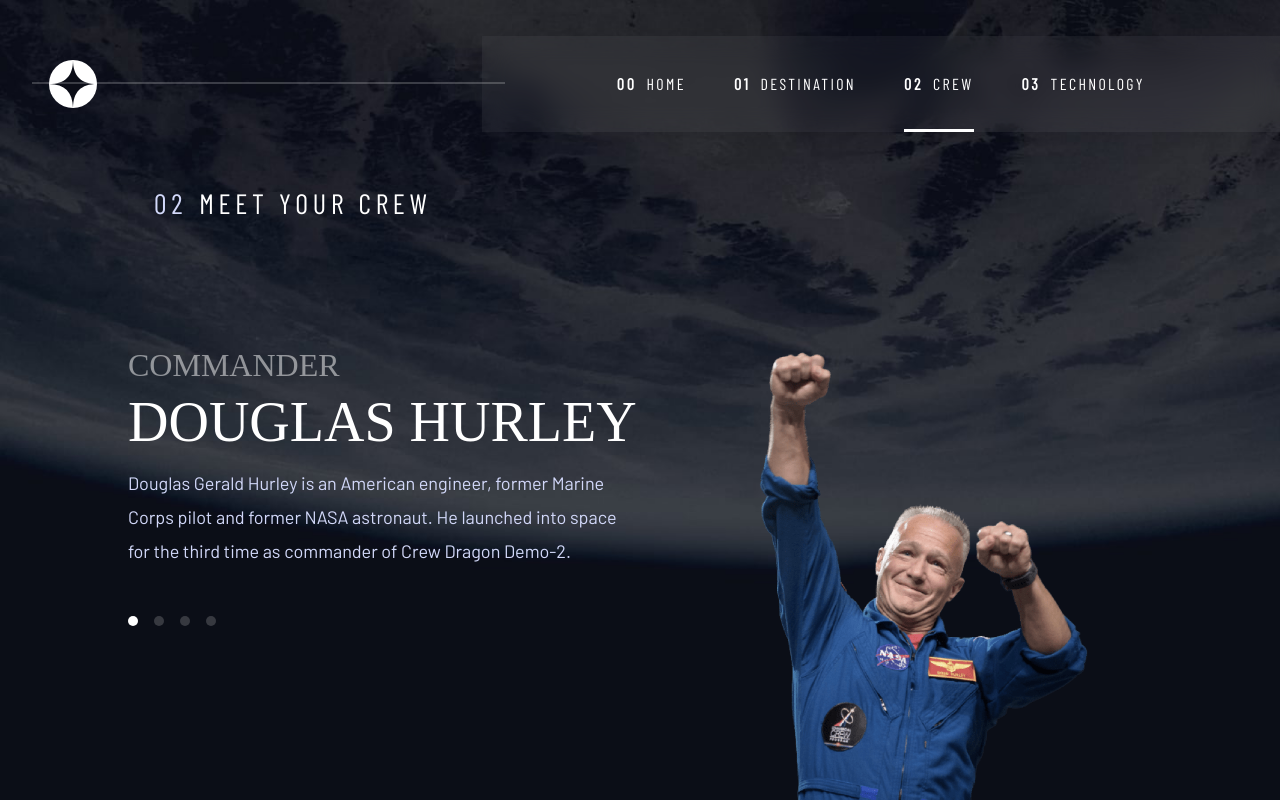
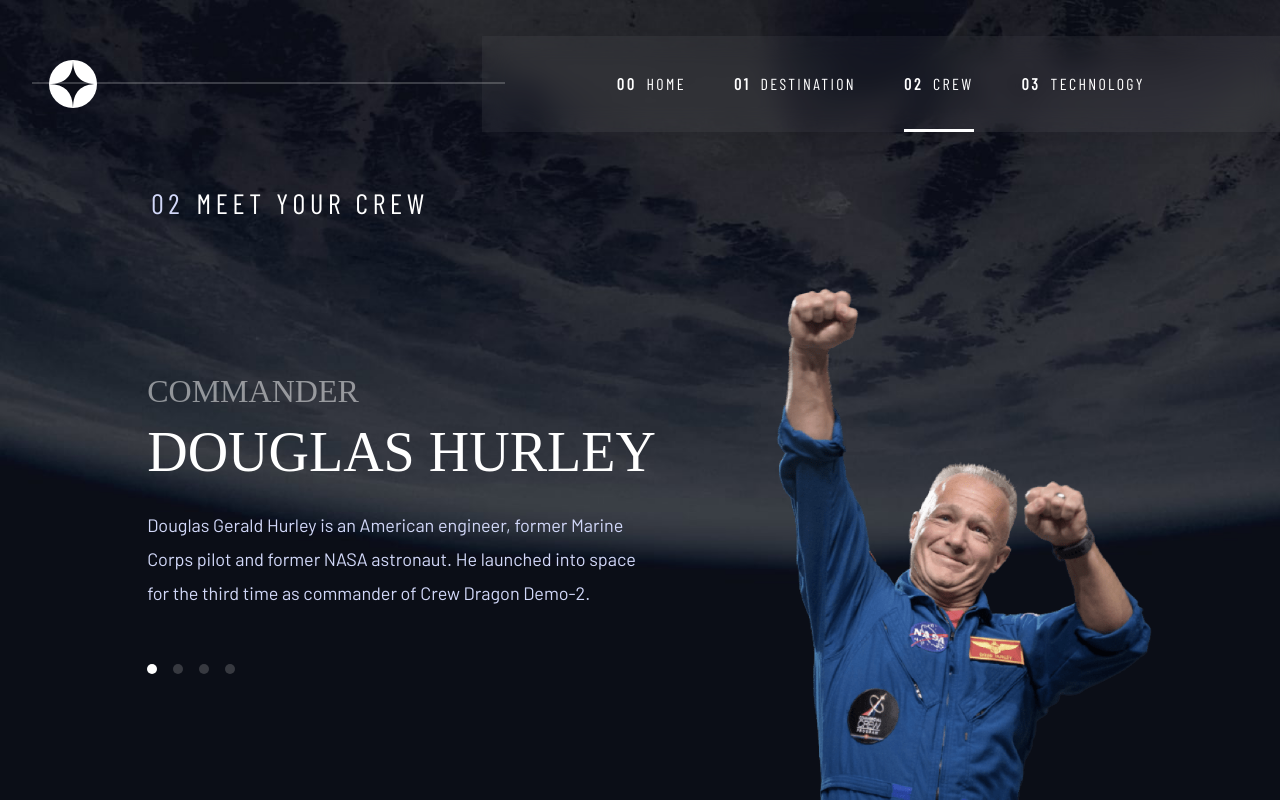
Before and after one commit to Paul-HenryN/space-tourism, a React (Vite) app: page /crew in a window 1280 px wide. Built offline with nearby package versions, Linux system fonts and the light colour scheme; a web font is replaced by a local one.

Commit message:
feat: full site responsiveness

```diff
--- a/src/components/CarouselButton.jsx
+++ b/src/components/CarouselButton.jsx
@@ -1,6 +1,6 @@
 export default function CarouselButton({ active, onClick, children }) {
   let finalClass =
-    "flex align-center justify-center pd-xxs pd-md-md txt-secondary border border-1 border-secondary square round hover-bg-secondary hover-txt-primary";
+    "flex align-center justify-center pd-xxs pd-md-sm pd-lg-md ff-primary fs-1 txt-secondary border border-1 border-secondary square round hover-bg-secondary hover-txt-primary";
 
   if (active) {
     finalClass = finalClass.replace("txt-secondary", "txt-primary");
--- a/src/components/PageHeading.jsx
+++ b/src/components/PageHeading.jsx
@@ -1,9 +1,10 @@
+import styles from "../styles/components/PageHeading.module.css";
 import Row from "./Layout/Row";
 
 export default function PageHeading({ className, children, number }) {
   return (
     <h1
-      className={`${className} page-heading mg-top-xs mg-top-md-lg mg-top-xl-xs mg-left-sm-md mg-left-xl-4xl mg-top-wlg-hmd-xl`}
+      className={`${className} ${styles.pageHeading} page-heading mg-top-xs mg-top-md-lg mg-top-xl-xs mg-left-sm-md mg-top-wlg-hmd-xl`}
     >
       <Row className="justify-center col-gap-3xs justify-md-start">
         <p className="txt-neutral">{number}</p>
--- a/src/routes/Crew.jsx
+++ b/src/routes/Crew.jsx
@@ -28,7 +28,7 @@
       <PageHeading number="02">Meet your crew</PageHeading>
 
       <Column
-        className={`${styles.container} mx-auto justify-between row-gap-xs flex-md-col-reverse flex-lg-row-reverse mg-top-sm mg-top-md-xl mg-top-lg-md mg-top-xl-none pd-btm-xl pd-btm-xl-none`}
+        className={`${styles.container} mx-auto justify-between row-gap-xs flex-md-col-reverse flex-lg-row-reverse mg-top-sm mg-top-md-xl mg-top-lg-xxl mg-top-wlg-hmd-4xl pd-btm-xl pd-btm-xl-lg`}
       >
         <Column className="align-center">
           {crewMembers[activeCrewMemberIndex] ? (
@@ -43,7 +43,7 @@
           <hr className="d-md-none" />
         </Column>
 
-        <Column className="row-gap-xs flex-md-col-reverse align-lg-start row-gap-lg-xxl row-gap-xl-lg">
+        <Column className="row-gap-xs justify-between flex-md-col-reverse align-lg-start row-gap-lg-xxl row-gap-xl-lg row-gap-wlg-hmd-xl">
           <Row className="col-gap-xxs justify-center">
             {crewMembers.map((crewMember, i) => (
               <CarouselControl
@@ -56,8 +56,8 @@
             ))}
           </Row>
 
-          <Column className="row-gap-xxs">
-            <Column className="row-gap-3xs">
+          <Column className="row-gap-xxs row-gap-wlg-hmd-sm">
+            <Column className="row-gap-3xs row-gap-wlg-hmd-xxs">
               <p className="heading-4">
                 {crewMembers[activeCrewMemberIndex]
                   ? crewMembers[activeCrewMemberIndex].role
--- a/src/routes/Destination.jsx
+++ b/src/routes/Destination.jsx
@@ -27,7 +27,7 @@
       <PageHeading number="01">Pick your destination</PageHeading>
 
       <Column
-        className={`${styles.container} row-gap-xs row-gap-md-xl mx-auto justify-center align-center flex-lg-row mg-top-md mg-top-md-xl mg-top-lg-none mg-top-wlg-hmd-xl mg-top-wlg-hlg-xxl pd-btm-lg`}
+        className={`${styles.container} row-gap-xs row-gap-md-xl mx-auto justify-center align-center align-lg-end flex-lg-row mg-top-md mg-top-md-xl mg-top-lg-none mg-top-wlg-hmd-xl mg-top-wlg-hlg-xxl pd-btm-lg pd-btm-md-xl`}
       >
         {!destinations[activeDestinationIndex] ? (
           <p>Loading...</p>
@@ -39,7 +39,7 @@
           />
         )}
 
-        <Column className="row-gap-xs row-gap-lg-3xs row-gap-wlg-hlg-md align-center align-lg-start">
+        <Column className="row-gap-xs row-gap-lg-3xs row-gap-wlg-hlg-md align-center justify-between align-lg-start">
           {!destinations[activeDestinationIndex] ? (
             <p>Loading...</p>
           ) : (
--- a/src/routes/Technology.jsx
+++ b/src/routes/Technology.jsx
@@ -30,14 +30,13 @@
       {!technologies[activeTechnologyIndex] ? (
         <p>Loading...</p>
       ) : (
-        <picture
-          className={`${styles.illustration} mg-btm-md mg-top-md-xl m-md-none`}
-        >
+        <picture className={`${styles.illustration} mg-top-sm mg-top-md-xl`}>
           <source
             media="(min-width: 769px)"
             srcSet={`./src/${technologies[activeTechnologyIndex].images.portrait}`}
           />
           <img
+            className="mx-auto"
             src={`./src/${technologies[activeTechnologyIndex].images.landscape}`}
             alt={technologies[activeTechnologyIndex].name}
           />
@@ -48,10 +47,10 @@
         <p>Loading...</p>
       ) : (
         <Column
-          className={`${styles.container} flex-md-row align-center justify-start mx-auto m-md-none mx-md-sm col-gap-xl align-md-start mg-top-md-xxl`}
+          className={`${styles.container} flex-lg-row align-center justify-start row-gap-sm row-gap-md-lg mx-auto mx-lg-12 mg-top-md mg-top-md-xl mg-top-wlg-hmd-3xl col-gap-xl align-md-start pd-btm-xl`}
         >
           <Row
-            className={`${styles.carouselButtons} justify-center col-gap-3xs mg-btm-sm flex-md-col justify-md-between`}
+            className={`${styles.carouselButtons} justify-center justify-lg-between col-gap-3xs flex-lg-col justify-lg-between`}
           >
             {technologies.map((technology, i) => (
               <CarouselButton
@@ -66,10 +65,12 @@
 
           <Column>
             <p className="heading-5">The terminology...</p>
-            <h2 className="heading-3 mg-btm-sm">
+            <h2 className="heading-3 mg-top-3xs">
               {technologies[activeTechnologyIndex].name}
             </h2>
-            <p>{technologies[activeTechnologyIndex].description}</p>
+            <p className="mg-top-xxs">
+              {technologies[activeTechnologyIndex].description}
+            </p>
           </Column>
         </Column>
       )}
--- /dev/null
+++ b/src/styles/components/PageHeading.module.css
@@ -0,0 +1,5 @@
+@media (min-width: 992px) {
+  .pageHeading {
+    padding-left: 9%;
+  }
+}
--- a/src/styles/pages/Crew.module.css
+++ b/src/styles/pages/Crew.module.css
@@ -23,9 +23,10 @@
 @media (min-width: 768px) {
   .illustration {
     position: absolute;
-    height: 51.95vh;
     bottom: 0;
     z-index: -10;
+
+    display: none;
   }
 
   .container {
@@ -35,17 +36,44 @@
     height: 232px;
   }
 }
+@media (min-width: 768px) and (min-height: 750px) {
+  .illustration {
+    display: block;
+
+    height: 40vh;
+  }
+}
+@media (min-width: 768px) and (min-height: 950px) {
+  .illustration {
+    height: 51.95vh;
+  }
+}
+
 @media (min-width: 992px) {
   .container {
-    width: 80%;
+    width: 77%;
+  }
+  .container > :last-child {
+    height: 300px;
+    max-width: 40%;
+  }
+  .illustration {
+    display: block;
+    height: clamp(400px, 35vw, 500px);
+    right: 10%;
+  }
+}
+
+@media (min-width: 992px) and (min-height: 750px) {
+  .illustration {
+    height: clamp(450px, 40vw, 550px);
+  }
+}
+@media (min-width: 992px) and (min-height: 850px) {
+  .illustration {
+    height: clamp(500px, 50vw, 650px);
   }
   .container > :last-child {
     height: 406px;
-    max-width: 40%;
-  }
-  .illustration {
-    height: 35vw;
-    max-height: 700px;
-    right: 15%;
   }
 }
--- a/src/styles/pages/Destination.module.css
+++ b/src/styles/pages/Destination.module.css
@@ -24,14 +24,15 @@
   .container {
     width: 75%;
   }
-  .container > :last-child {
-    height: 400px;
-  }
 }
 
 @media (min-width: 992px) {
   .container {
     column-gap: 10%;
+  }
+
+  .container > :last-child {
+    height: 400px;
   }
 }
 
--- a/src/styles/pages/Technology.module.css
+++ b/src/styles/pages/Technology.module.css
@@ -17,23 +17,30 @@
 }
 @media (min-width: 768px) {
   .container {
-    width: 65%;
+    width: 59.5%;
   }
 }
 
-@media (min-width: 769px) {
+@media (min-width: 992px) {
   .container {
-    text-align: start;
     width: 50%;
   }
+
   .illustration {
-    width: 30%;
     position: absolute;
     right: 0;
     bottom: 8%;
+    width: clamp(250px, 25%, 390px);
   }
 
   .carouselButtons {
     height: 304px;
   }
 }
+
+@media (min-width: 992px) and (min-height: 750px) {
+  .illustration {
+    width: clamp(300px, 30%, 400px);
+    bottom: 20%;
+  }
+}
--- a/src/styles/utils.css
+++ b/src/styles/utils.css
@@ -15,6 +15,9 @@
 }
 .flex-col-reverse {
   flex-direction: column-reverse;
+}
+.justify-start {
+  justify-content: start;
 }
 .justify-between {
   justify-content: space-between;
@@ -258,7 +261,7 @@
 }
 .heading-5 {
   font-family: var(--ff-secondary);
-  font-size: var(--fs-5);
+  font-size: var(--fs-7);
   letter-spacing: var(--ls-3);
   color: hsl(var(--clr-neutral));
   font-weight: 400;
@@ -476,6 +479,9 @@
   .row-gap-md-xs {
     row-gap: var(--space-xs);
   }
+  .row-gap-md-lg {
+    row-gap: var(--space-lg);
+  }
   .row-gap-md-xl {
     row-gap: var(--space-xl);
   }
@@ -521,8 +527,14 @@
   .pd-md-xs {
     padding: var(--space-xs);
   }
+  .pd-md-sm {
+    padding: var(--space-sm);
+  }
   .pd-md-md {
     padding: var(--space-md);
+  }
+  .pd-btm-md-xl {
+    padding-bottom: var(--space-xl);
   }
   .pd-btm-md-3xl {
     padding-bottom: var(--space-3xl);
@@ -544,6 +556,9 @@
   }
   .align-lg-end {
     align-items: end;
+  }
+  .justify-lg-between {
+    justify-content: space-between;
   }
   .flex-lg-row {
     flex-direction: row;
@@ -603,6 +618,16 @@
     margin-top: var(--space-xxl);
   }
 
+  .mx-lg-none {
+    margin-inline: 0;
+  }
+  .mx-lg-xl {
+    margin-inline: var(--space-4xl);
+  }
+  .mx-lg-12 {
+    margin-inline: 12%;
+  }
+
   .my-lg-none {
     margin-block: 0;
   }
@@ -657,6 +682,9 @@
   .pd-btm-xl-none {
     padding-bottom: 0;
   }
+  .pd-btm-xl-lg {
+    padding-bottom: var(--space-lg);
+  }
   .mg-top-xl-none {
     margin-top: 0;
   }
@@ -665,6 +693,9 @@
   }
   .mg-top-xl-xs {
     margin-top: var(--space-xs);
+  }
+  .mg-top-xl-xl {
+    margin-top: var(--space-xxl);
   }
 }
 
@@ -684,14 +715,32 @@
   .mg-top-wlg-hmd-xl {
     margin-top: var(--space-xl);
   }
+  .mg-top-wlg-hmd-xxl {
+    margin-top: var(--space-xl);
+  }
   .mg-top-wlg-hmd-3xl {
     margin-top: var(--space-3xl);
+  }
+  .mg-top-wlg-hmd-4xl {
+    margin-top: var(--space-4xl);
+  }
+  .mg-top-wlg-hmd-5xl {
+    margin-top: var(--space-5xl);
   }
   .mg-top-wlg-hmd-5xl {
     margin-top: var(--space-5xl);
   }
   .row-gap-hsm-3xs {
     row-gap: var(--space-3xs);
+  }
+  .row-gap-wlg-hmd-xxs {
+    row-gap: var(--space-xxs);
+  }
+  .row-gap-wlg-hmd-sm {
+    row-gap: var(--space-sm);
+  }
+  .row-gap-wlg-hmd-xl {
+    row-gap: var(--space-xl);
   }
 }
 
```
